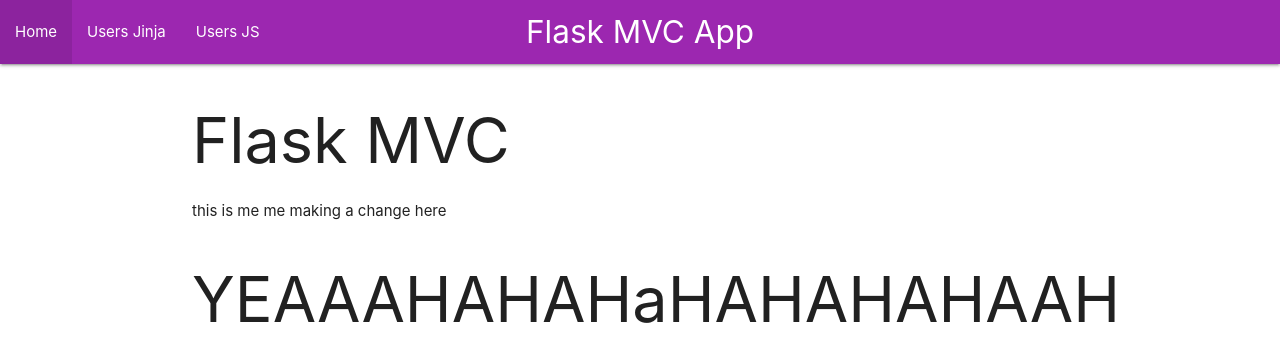
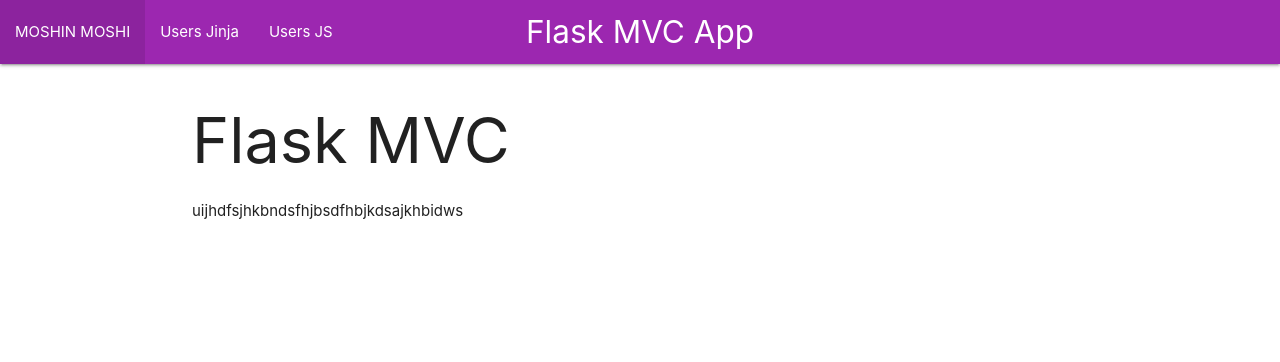
Before and after one commit to Ara-Ara-Arabianss/Expeditious, a Flask app: page / in a window 1280 px wide. Shown: the top 362 px of the page. Run offline with Flask 3, Linux system fonts and the light colour scheme.

Commit message:
commit #3

```diff
--- a/App/templates/index.html
+++ b/App/templates/index.html
@@ -6,6 +6,5 @@
 
 {% block content %}
     <h1>Flask MVC</h1>
-    <p>this is me me making a change here</p>
-    <h1>YEAAAHAHAHaHAHAHAHAAH</h1>
+    <p>uijhdfsjhkbndsfhjbsdfhbjkdsajkhbidws</p>
 {% endblock %}
--- a/App/templates/layout.html
+++ b/App/templates/layout.html
@@ -18,7 +18,7 @@
         <a href="#!" class="brand-logo center">{% block page %}{% endblock %}</a>
         <div class="nav-wrapper">
             <ul id="nav-mobile" class="left">
-                <li><a href="/">Home</a></li>
+                <li><a href="/">MOSHIN MOSHI </a></li>
                 <li><a href="/users">Users Jinja</a></li>
                 <li><a href="/static/users">Users JS</a></li>
             </ul>
```
